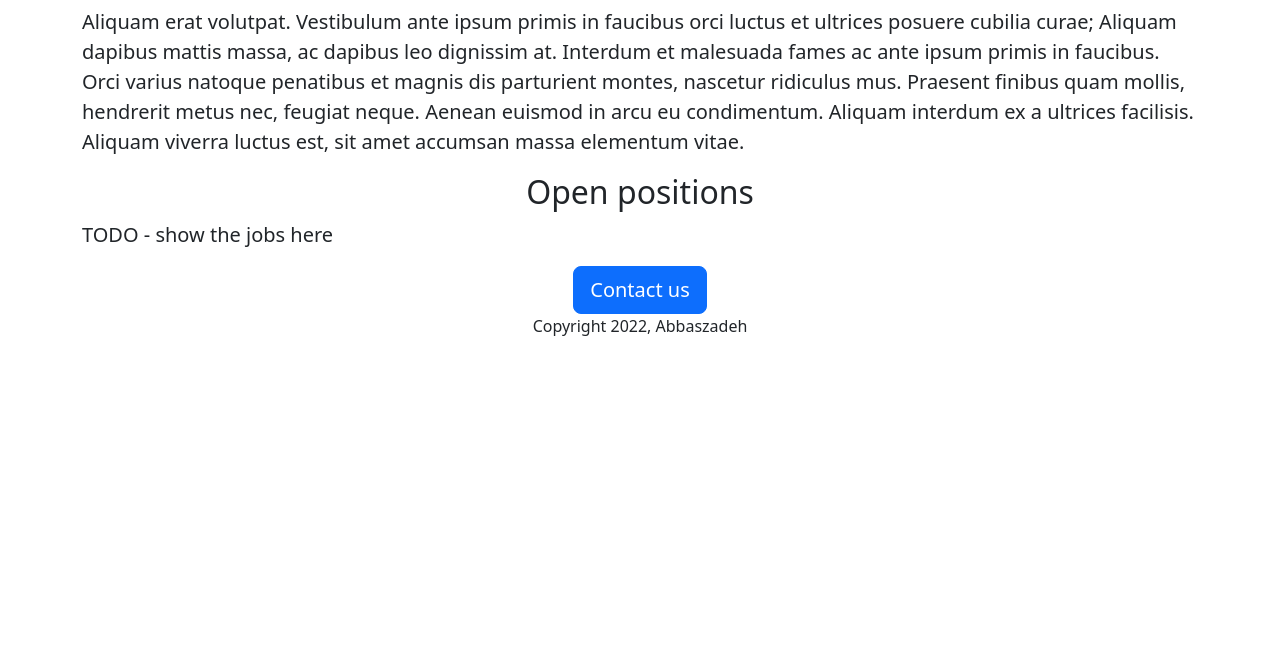
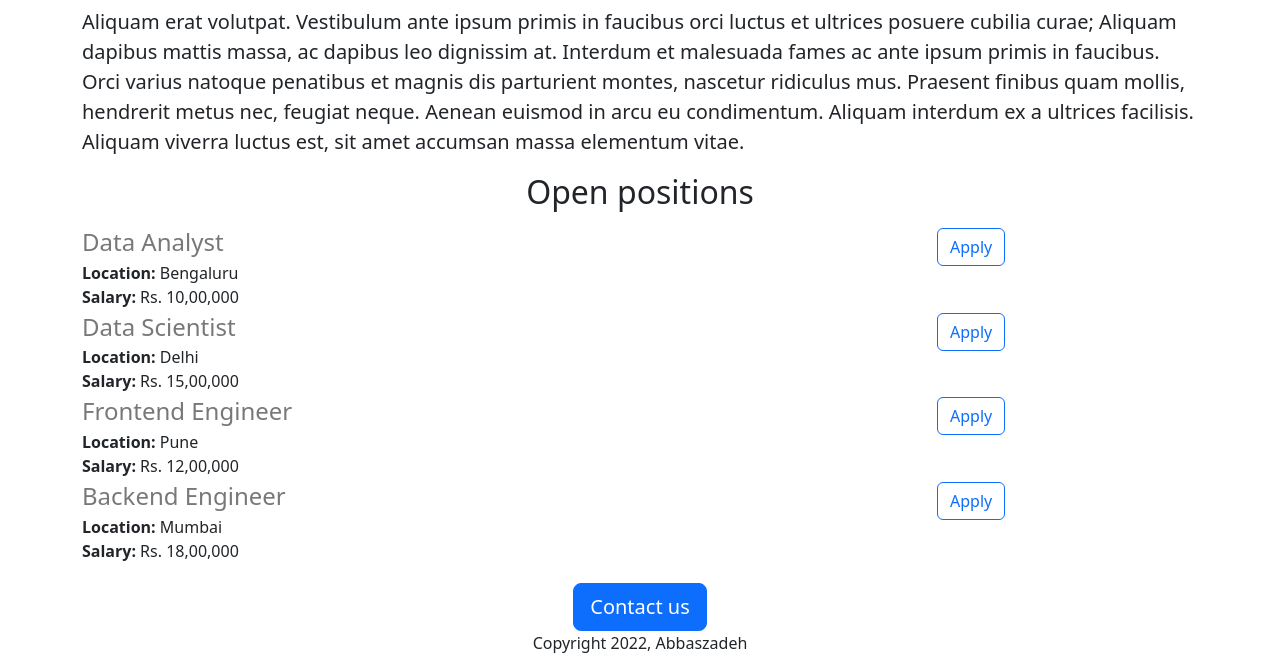
Before and after one commit to Morteza-Abbaszadeh/example-website, a Flask app: page / in a window 1280 px wide. Shown: the part 1769-2440 px from the top of the page. Before the commit the page ends 2105 px from the top, so only its background shows below. Run offline with Flask 3, Linux system fonts and the light colour scheme.

Commit message:
added dynamic data and API route

```diff
--- a/app.py
+++ b/app.py
@@ -1,11 +1,34 @@
-from flask import  Flask ,render_template
+from flask import  Flask ,render_template , jsonify
 
 app = Flask(__name__)
 
+JOBS = [
+    {'id' : 1,
+     'title' : 'Data Analyst',
+     'location' : 'Bengaluru',
+     'salary' : 'Rs. 10,00,000'
+    } ,
+    {'id' : 2,
+     'title' : 'Data Scientist',
+     'location' : 'Delhi',
+     'salary' : 'Rs. 15,00,000'
+    },
+    {'id' : 3,
+     'title' : 'Frontend Engineer',
+     'location' : 'Pune',
+     'salary' : 'Rs. 12,00,000'
+    },
+    {'id' : 4,
+     'title' : 'Backend Engineer',
+     'location' : 'Mumbai',
+     'salary' : 'Rs. 18,00,000'}
+]
 @app.route('/')
 def hello_world():
-    return render_template( 'home.html')
-
+    return render_template( 'home.html' , jobs = JOBS)
+@app.route('/jobs')
+def list_jobs():
+    return jsonify(JOBS)
 if __name__ == "__main__":
     app.run(debug = True)
     #
--- a/templates/home.html
+++ b/templates/home.html
@@ -20,8 +20,12 @@
 
         <div class="container">
         <h2 class="text-center"> Open positions </h2>
-            <p class="lead"> TODO - show the jobs here </p>
+            <p class="lead"> {% for job in jobs %}
+                               {% include 'jobitem.html' %}
+                            {% endfor %} </p>
         </div>
+
+
         <div class="text-center">
             <button class="btn btn-primary btn-lg"> Contact us </button>
 
--- /dev/null
+++ b/templates/jobitem.html
@@ -0,0 +1,24 @@
+<div class = 'row'  style="margin: bottom 16px; padding-bottom: 4px;">
+    <div class="col-9">
+        <h4 style="color: rgb(120,120,120); margin-bottom: 4px;">
+            {{job['title']}}
+        </h4>
+        <div>
+            <b>Location:</b> {{job['location']}}
+        </div>
+        {%if 'salary' in job%}
+        <div>
+            <b>Salary:</b> {{job['salary']}}
+        </div>
+        {%endif%}
+
+        {%if 'company' in job%}
+        <div>
+            <b>Company:</b> {{job['company']}}
+        </div>
+        {%endif%}
+    </div>
+    <div class="col-3 ">
+        <button type="button" class="btn btn-outline-primary"> Apply </button>
+    </div>
+</div>
```
